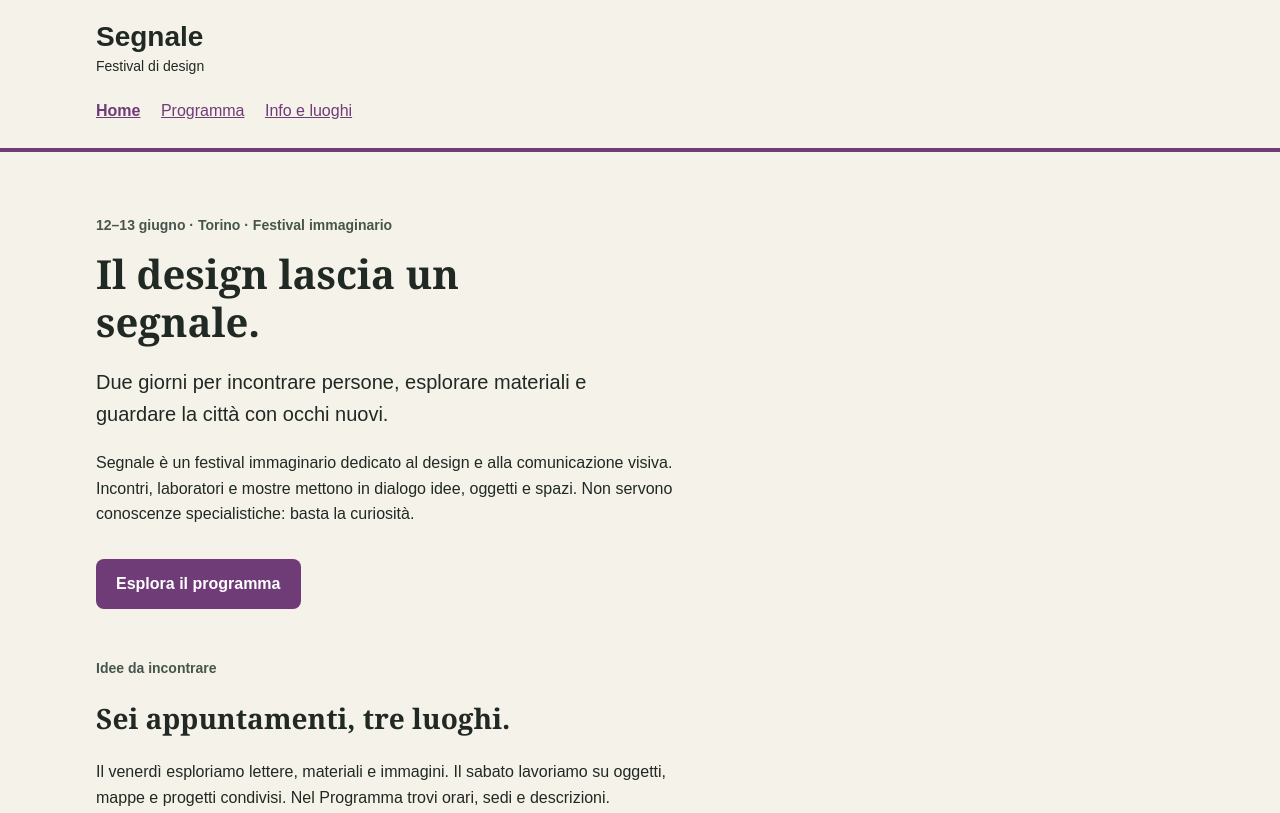
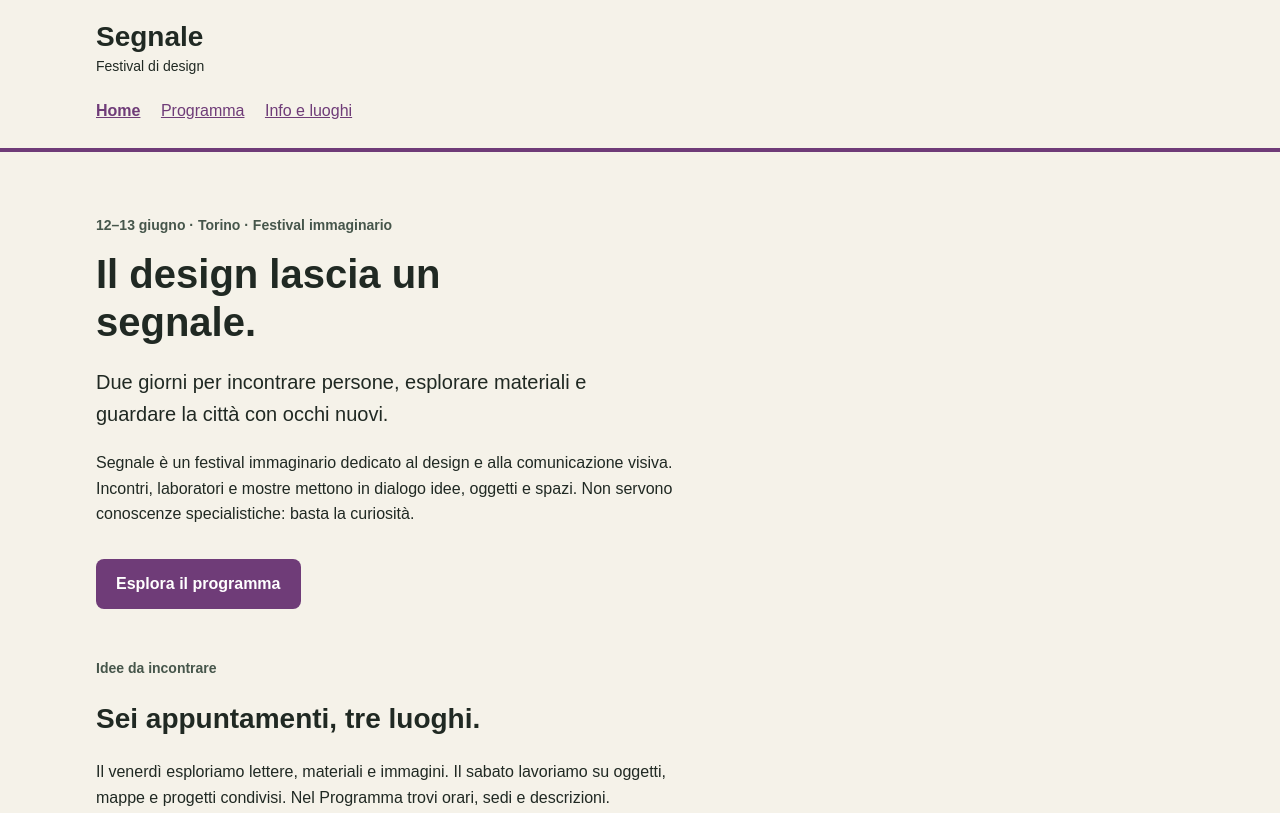
Before and after one commit to c4nnone/festival-segnale, a plain HTML site: page index.html in a window 1280 px wide. Shown: the top 813 px of the page. Drawn offline with Linux system fonts and the light colour scheme.

Commit message:
Tipografia CSS

```diff
--- a/style.css
+++ b/style.css
@@ -7,8 +7,8 @@
   --colore-primario-scuro: #4d2854;
   --colore-sfondo: #f5f2e9;
   --colore-testo: #202923;
-  --font-testo: Arial, Helvetica, sans-serif;
-  --font-titoli: Georgia, "Times New Roman", serif;
+  --font-testo: "Commissioner", sans-serif;
+  --font-titoli: "Tiny5 Duo", sans-serif;
 }
 
 * {
```
